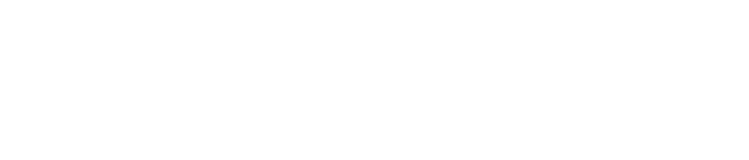
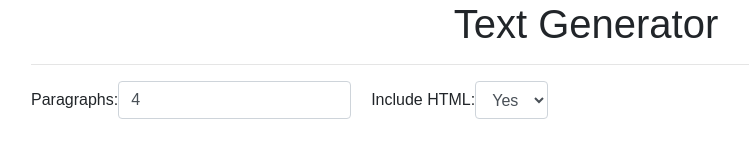
Before and after one commit to shaykrauz/TestRep, a plain HTML site: page index.html in a window 1280 px wide. Shown: the whole page, without its empty margins (54-803 px from the left). Drawn offline with nearby package versions, Linux system fonts and the light colour scheme; the site is published under a folder, as on GitHub Pages, so addresses that start at the root find nothing; no server answers.

Commit message:
Update index.html

```diff
--- a/index.html
+++ b/index.html
@@ -1 +1 @@
-<!DOCTYPE html><html lang="en"><head><meta charset="utf-8"><meta name="viewport" content="width=device-width,initial-scale=1"><link rel="shortcut icon" href="/favicon.ico"><link rel="stylesheet" href="https://bootswatch.com/readable/bootstrap.min.css"><title>Sample Text Generator</title><link href="/static/css/main.a1a3f2c8.css" rel="stylesheet"></head><body><div id="root"></div><script type="text/javascript" src="/static/js/main.23cb8a37.js"></script></body></html>
+<!DOCTYPE html><html lang="en"><head><meta charset="utf-8"><meta name="viewport" content="width=device-width,initial-scale=1"><link rel="shortcut icon" href="TestRep/favicon.ico"><link rel="stylesheet" href="https://bootswatch.com/readable/bootstrap.min.css"><title>Sample Text Generator</title><link href="TestRep/static/css/main.a1a3f2c8.css" rel="stylesheet"></head><body><div id="root"></div><script type="text/javascript" src="TestRep/static/js/main.23cb8a37.js"></script></body></html>
```
